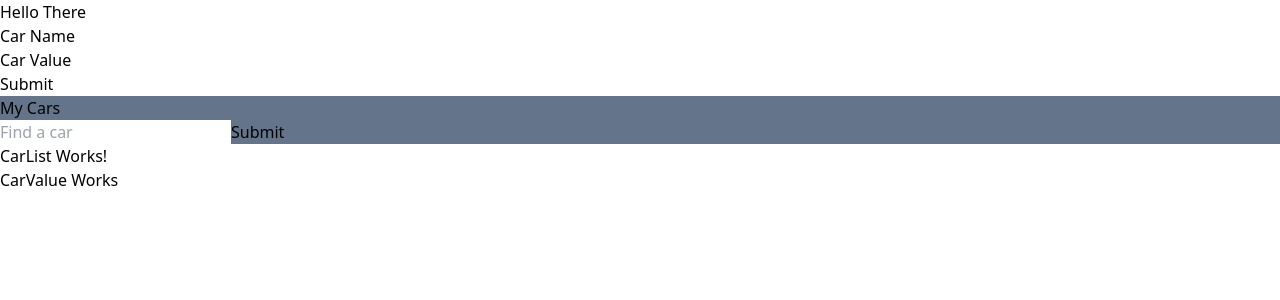
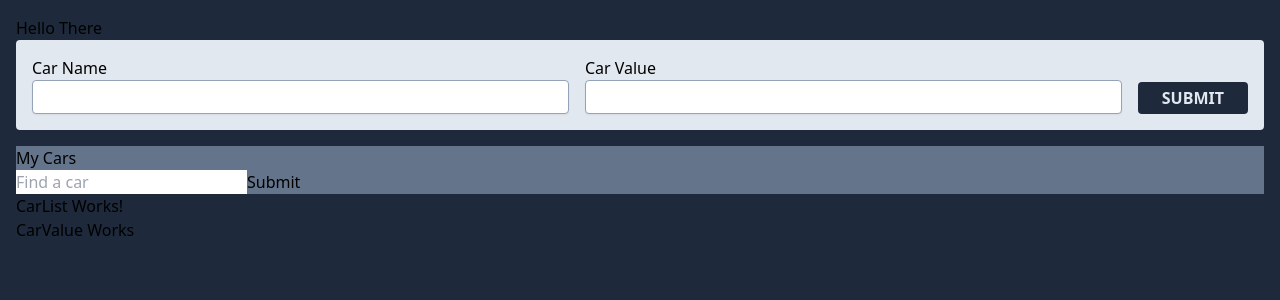
Before and after one commit to SmackSmash/grider-cars, a React (Vite) app: page / in a window 1280 px wide. Shown: the top 300 px of the page. Built offline with nearby package versions, Linux system fonts and the light colour scheme.

Commit message:
Styled CarForm using tailwind

```diff
--- a/index.html
+++ b/index.html
@@ -6,7 +6,7 @@
     <meta name="viewport" content="width=device-width, initial-scale=1.0" />
     <title>Grider Cars</title>
   </head>
-  <body>
+  <body class="bg-slate-800">
     <div id="root"></div>
     <script type="module" src="/src/main.jsx"></script>
   </body>
--- a/src/App.jsx
+++ b/src/App.jsx
@@ -14,7 +14,7 @@ const App = () => {
   };
 
   return (
-    <div className='container'>
+    <div className='w-full p-4'>
       <h1 onClick={handleClick}>{test}</h1>
       <CarForm />
       <CarSearch />
--- a/src/components/CarForm/CarForm.jsx
+++ b/src/components/CarForm/CarForm.jsx
@@ -1,15 +1,27 @@
 const CarForm = () => {
   return (
-    <form className=''>
-      <div className=''>
+    <form className='bg-slate-200 p-4 flex items-end gap-4 rounded mb-4'>
+      <div className='flex flex-col flex-1'>
         <label htmlFor='car-name'>Car Name</label>
-        <input className='' type='text' name='car-name' id='car-name' />
+        <input
+          className='p-1 rounded border border-slate-400 shadow-sm outline-none'
+          type='text'
+          name='car-name'
+          id='car-name'
+        />
       </div>
-      <div className=''>
+      <div className='flex flex-col flex-1'>
         <label htmlFor='car-value'>Car Value</label>
-        <input className='' type='text' name='car-value' id='car-value' />
+        <input
+          className='p-1 rounded border border-slate-400 shadow-sm outline-none'
+          type='text'
+          name='car-value'
+          id='car-value'
+        />
       </div>
-      <button className='' type='submit'>
+      <button
+        className='flex-none bg-slate-800 px-6 py-1 rounded text-slate-200 font-bold uppercase pointer hover:bg-slate-700'
+        type='submit'>
         Submit
       </button>
     </form>
```
